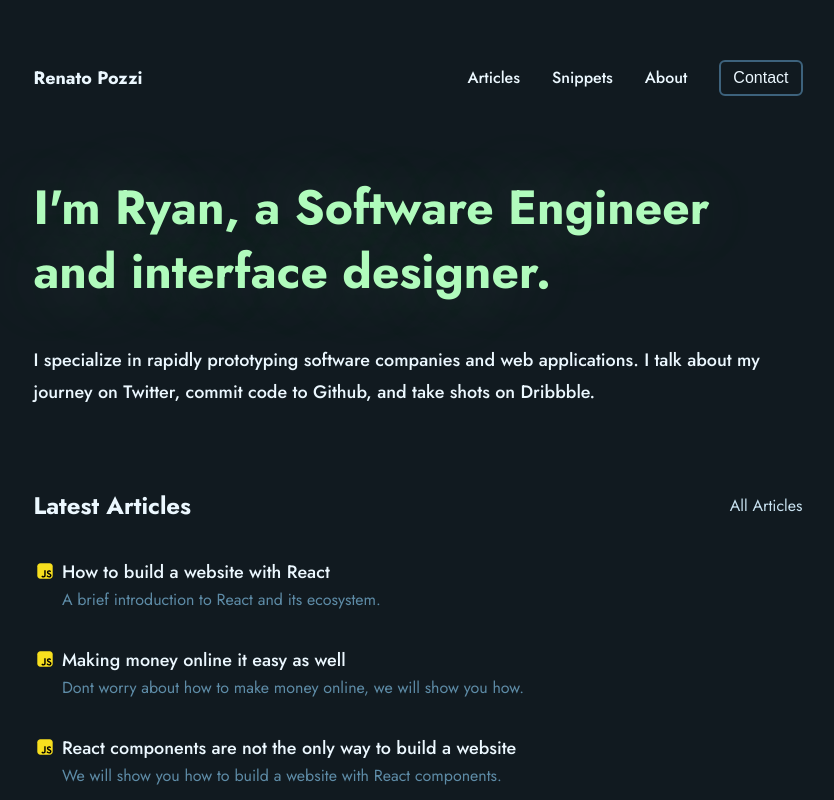
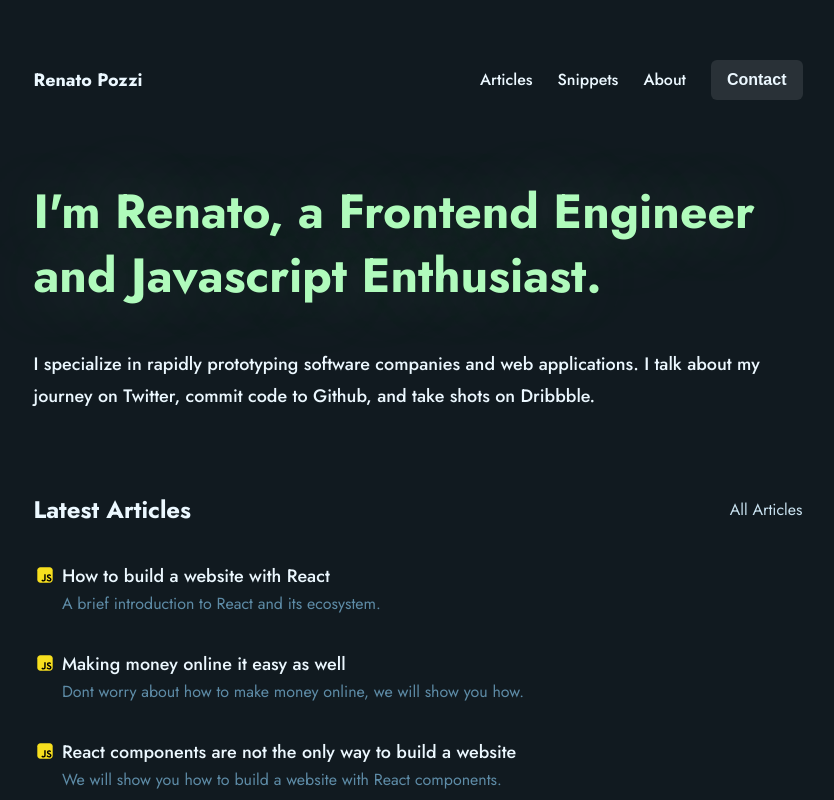
Before and after one commit to itsrennyman/renatopozzi.me, a Next.js app: page / in a window 1280 px wide. Shown: the top 800 px of the page, without its empty margins (222-1056 px from the left). Built offline with nearby package versions, Linux system fonts and the light colour scheme.

Commit message:
feat: various improvements in components

```diff
--- a/components/Article/index.js
+++ b/components/Article/index.js
@@ -16,7 +16,7 @@ const Excerpt = styled(Paragraph, {
 
 export const Article = ({ title, excerpt }) => {
   return (
-    <Flex direction="row" css={{ marginTop: "2rem" }}>
+    <Flex as="a" href="#" direction="row" css={{ marginTop: "2rem" }}>
       <ArticleIcon
         src={"/assets/icons/javascript.svg"}
         css={{ marginTop: "4px", marginRight: "0.4rem" }}
--- /dev/null
+++ b/components/Navbar/index.js
@@ -0,0 +1,41 @@
+import { styled } from "../../stitches.config";
+import { Button } from "../UI/Button";
+import { Flex } from "../UI/Flex";
+
+const Logo = styled("h1", {
+  fontSize: "1.125rem",
+  fontWeight: "700",
+  lineHeight: "1.5rem",
+});
+
+const Item = styled("li", {
+  fontSize: "1rem",
+  fontWeight: "500",
+  lineHeight: "1.375rem",
+});
+
+export const Navbar = () => {
+  return (
+    <Flex
+      as="nav"
+      direction="row"
+      align="center"
+      justify="between"
+      css={{ color: "$text100" }}
+    >
+      <Logo>Renato Pozzi</Logo>
+      <Flex
+        as="ul"
+        direction="row"
+        align="center"
+        gap="5"
+        css={{ listStyle: "none" }}
+      >
+        <Item>Articles</Item>
+        <Item>Snippets</Item>
+        <Item>About</Item>
+        <Button color="secondary">Contact</Button>
+      </Flex>
+    </Flex>
+  );
+};
--- a/components/UI/Button.js
+++ b/components/UI/Button.js
@@ -1,4 +1,3 @@
-import { m } from "framer-motion";
 import { styled } from "../../stitches.config";
 
 export const Button = styled("button", {
@@ -6,11 +5,11 @@ export const Button = styled("button", {
   flexDirection: "row",
   alignItems: "center",
   alignSelf: "flex-start",
-  padding: "0.25rem 0.75rem",
-  border: "2px solid rgba(124, 201, 255, 0.41)",
+  padding: "0.5rem 1rem",
+  border: "0px solid $white100",
   borderRadius: "6px",
   fontSize: "1rem",
-  fontWeight: "500",
+  fontWeight: "700",
   lineHeight: "1.5rem",
   cursor: "pointer",
   transition: "all 0.2s ease-in-out",
@@ -22,11 +21,10 @@ export const Button = styled("button", {
       },
       secondary: {
         color: "$text100",
-        backgroundColor: "transparent",
+        backgroundColor: "$white100",
 
         "&:hover": {
-          backgroundColor: "$blue300",
-          color: "$glow100",
+          boxShadow: "0 0 0 3px $blue100, 0 0 0 5px $text100",
         },
       },
     },
--- a/components/UI/Container.js
+++ b/components/UI/Container.js
@@ -5,5 +5,9 @@ export const Container = styled("div", {
   flexDirection: "column",
   maxWidth: "769px",
   margin: "0 auto",
-  padding: "3.75rem 1rem",
+  padding: "1.5rem",
+
+  "@bp1": {
+    padding: "3.75rem 1rem",
+  },
 });
--- a/pages/_app.js
+++ b/pages/_app.js
@@ -10,6 +10,10 @@ const globalCssFn = globalCss({
     backgroundColor: "$blue100",
     fontFamily: "'Jost', sans-serif",
   },
+  a: {
+    textDecoration: "none",
+    color: "$blue500",
+  },
 });
 
 function MyApp({ Component, pageProps }) {
--- a/pages/index.js
+++ b/pages/index.js
@@ -2,7 +2,6 @@ import { Button } from "../components/UI/Button";
 import { Container } from "../components/UI/Container";
 import { Header } from "../components/UI/Header";
 import { Subheader } from "../components/UI/Subheader";
-import { Navbar } from "../components/UI/Navbar";
 import { getArticleData, getArticles } from "../lib/utils/articles";
 import { Title } from "../components/UI/Title";
 import { Flex } from "../components/UI/Flex";
@@ -10,6 +9,7 @@ import { Paragraph } from "../components/UI/Paragraph";
 import { Card } from "../components/UI/Card";
 import { Article } from "../components/Article";
 import { styled } from "../stitches.config";
+import { Navbar } from "../components/Navbar";
 
 export async function getStaticProps() {
   const articles = [];
@@ -62,19 +62,11 @@ const Square = styled("div", {
 export default function Home({ articles }) {
   return (
     <Container>
-      <Navbar>
-        <h1>Renato Pozzi</h1>
-        <ul>
-          <li>Articles</li>
-          <li>Snippets</li>
-          <li>About</li>
-          <Button color="secondary">Contact</Button>
-        </ul>
-      </Navbar>
+      <Navbar />
 
       <section>
         <Header css={{ marginTop: "5rem" }}>
-          I'm Ryan, a Software Engineer and interface designer.
+          I&apos;m Renato, a Frontend Engineer and Javascript Enthusiast.
         </Header>
         <Subheader css={{ marginTop: "2.5rem" }}>
           I specialize in rapidly prototyping software companies and web
--- a/stitches.config.js
+++ b/stitches.config.js
@@ -10,13 +10,27 @@ export const {
   createTheme,
   config,
 } = createStitches({
+  media: {
+    bp1: "(min-width: 640px)",
+    bp2: "(min-width: 768px)",
+    bp3: "(min-width: 1024px)",
+  },
   theme: {
-    media: {
-      sm: "(min-width: 640px)",
-      md: "(min-width: 768px)",
-      lg: "(min-width: 1024px)",
+    colors: {
+      white100: "rgba(255, 255, 255, 0.1)",
+      white200: "rgba(255, 255, 255, 0.2)",
+      white300: "rgba(255, 255, 255, 0.3)",
+      glow100: "#b0fbbc",
+      glow200: "#82f9a1",
+      text100: "#ecf8ff",
+      text200: "#c9e2f0",
+      blue100: "#111a20",
+      blue200: "#1c2c35",
+      blue300: "#243b4a",
+      blue400: "#416833",
+      blue500: "#5e8ca7",
     },
-    colors: {
+    shadows: {
       glow100: "#b0fbbc",
       glow200: "#82f9a1",
       text100: "#ecf8ff",
```
